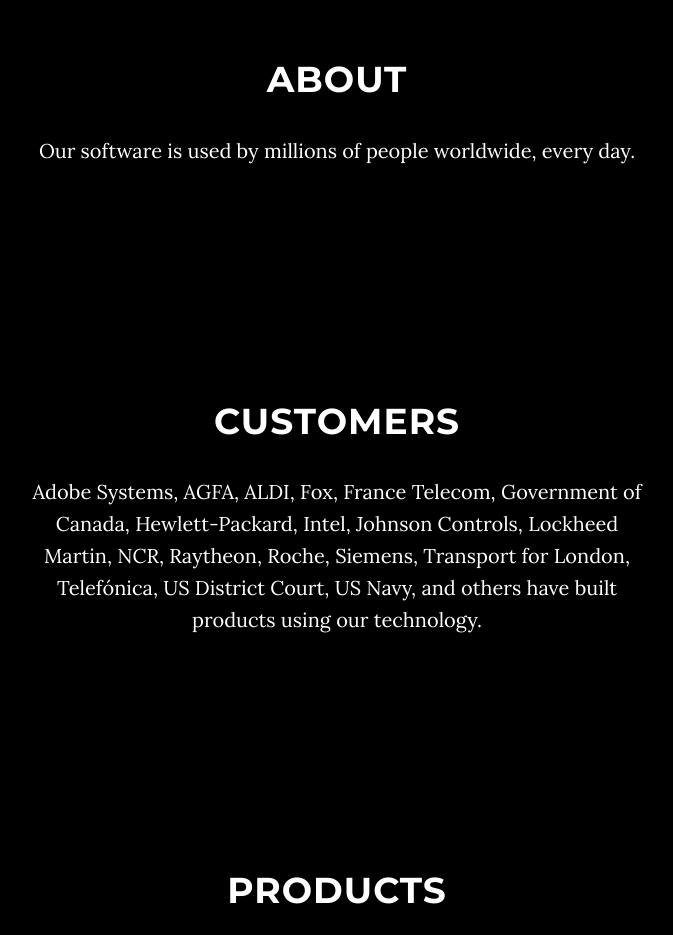
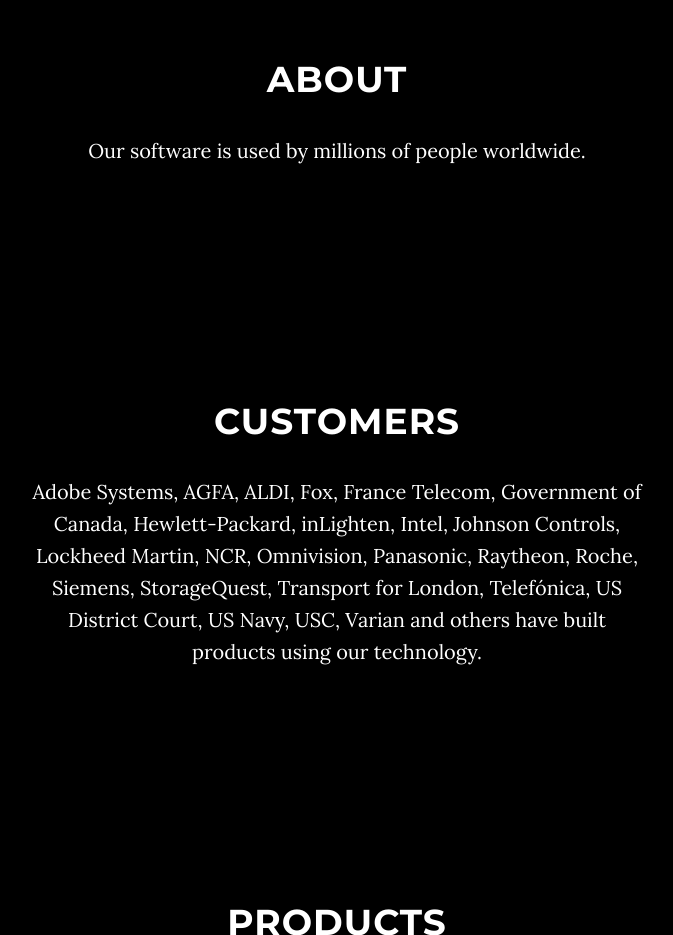
Before and after one commit to primosoftware/primosoftware-web, a plain HTML site: page index.html in a window 1280 px wide. Shown: the part 940-1875 px from the top of the page, without its empty margins (303-976 px from the left). Drawn offline with Linux system fonts and the light colour scheme; some packages are replaced by stand-ins of ours; a script that the page names is missing.

Commit message:
Auto push at 4/21/2016 4:09 PM

```diff
--- a/index.html
+++ b/index.html
@@ -123,7 +123,7 @@
         <div class="row">
             <div class="col-lg-8 col-lg-offset-2">
                 <h1>About</h1>
-                <p>Our software is used by millions of people worldwide, every day.</p>
+                <p>Our software is used by millions of people worldwide.</p>
             </div>
         </div>
     </section>
@@ -134,8 +134,8 @@
           <div class="col-lg-6 col-lg-offset-3">
             <h1>Customers</h1>
             <p>
-              Adobe Systems, AGFA, ALDI, Fox, France Telecom, Government of Canada, Hewlett-Packard, Intel, Johnson Controls,
-              Lockheed Martin, NCR, Raytheon, Roche, Siemens, Transport for London, Telefónica, US District Court, US Navy,
+              Adobe Systems, AGFA, ALDI, Fox, France Telecom, Government of Canada, Hewlett-Packard, inLighten, Intel, Johnson Controls,
+              Lockheed Martin, NCR, Omnivision, Panasonic, Raytheon, Roche, Siemens, StorageQuest, Transport for London, Telefónica, US District Court, US Navy, USC, Varian
               and others have built products using our technology.
             </p>
           </div>
```
Also changed, not shown: about-us/index.html (+1 -1 lines), customers/index.html (+2 -2 lines).
